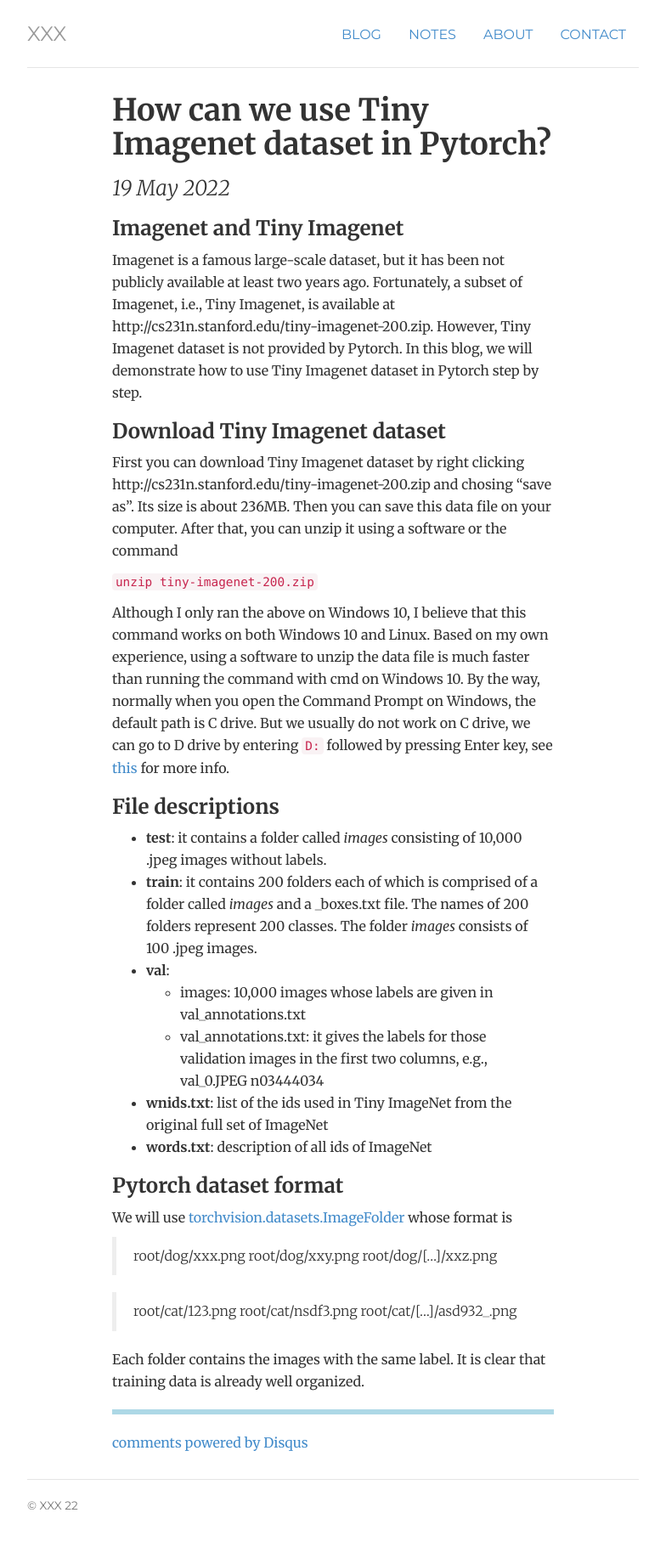
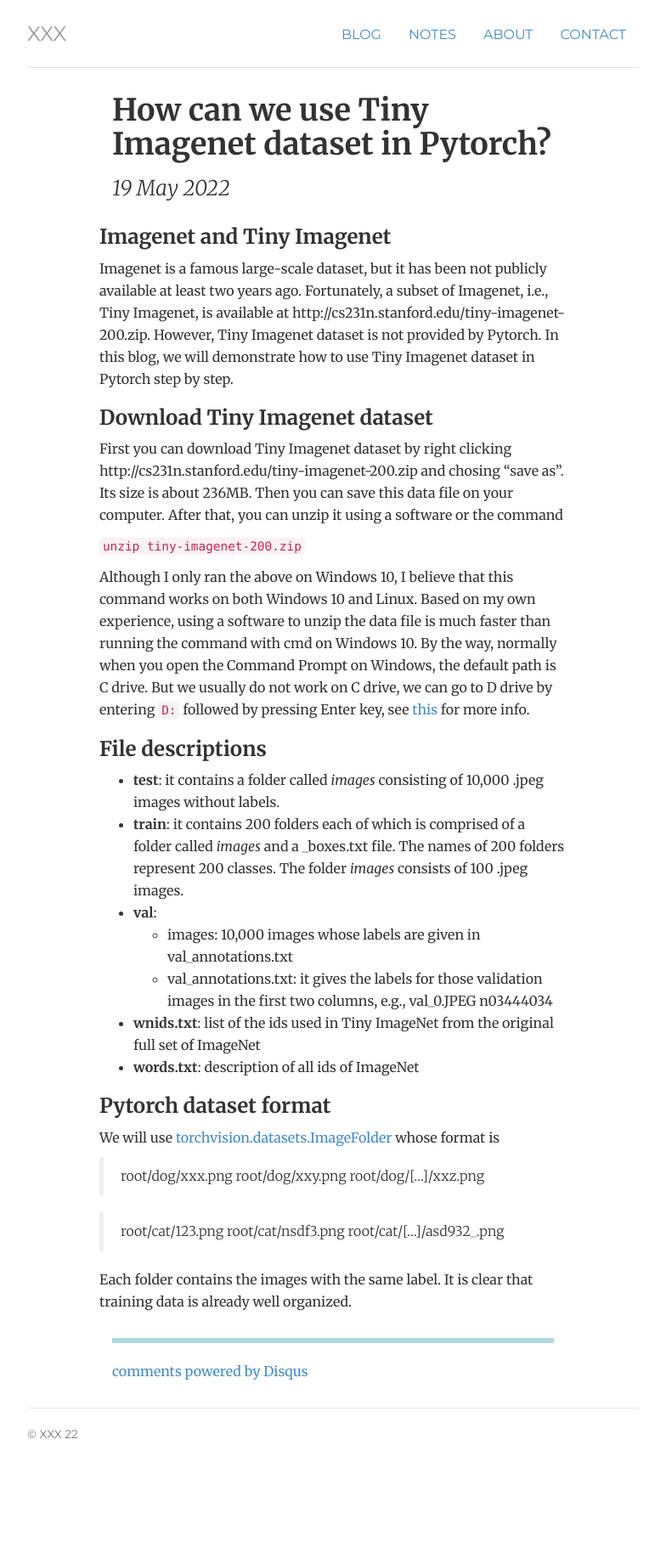
Before and after one commit to mathfirst/mathfirst.github.io, a Jekyll site: the page built from _posts/2022-05-19-How-Can-We-Use-Tiny-Imagenet-Dataset-in-Pytorch.md, in a window 1280 px wide. Shown: the whole page at 85% size, without its empty margins (248-1012 px from the left). Built offline with Jekyll 4.4.1, drawn with Linux system fonts in a browser that asks for light colours; comment, search, counter and statistics services are not loaded; after the commit the page ends 1750 px from its top, so only the background shows below that.

Commit message:
update blog

```diff
--- a/_layouts/post.html
+++ b/_layouts/post.html
@@ -13,7 +13,7 @@
 
 
 			<!-- Post content -->
-			<div class="notebody">
+			<div class="row">
 				{{ content }}
 				</div>
 
--- a/_posts/2022-05-19-How-Can-We-Use-Tiny-Imagenet-Dataset-in-Pytorch.md
+++ b/_posts/2022-05-19-How-Can-We-Use-Tiny-Imagenet-Dataset-in-Pytorch.md
@@ -30,12 +30,8 @@
 
 ### Pytorch dataset format
 We will use [torchvision.datasets.ImageFolder](http://pytorch.org/vision/main/generated/torchvision.datasets.ImageFolder.html) whose format is
-> root/dog/xxx.png
-> root/dog/xxy.png
-> root/dog/[...]/xxz.png
+> root/dog/xxx.png  root/dog/xxy.png  root/dog/[...]/xxz.png
 
-> root/cat/123.png
-> root/cat/nsdf3.png
-> root/cat/[...]/asd932_.png
+> root/cat/123.png  root/cat/nsdf3.png  root/cat/[...]/asd932_.png
 
 Each folder contains the images with the same label. It is clear that training data is already well organized.
```
